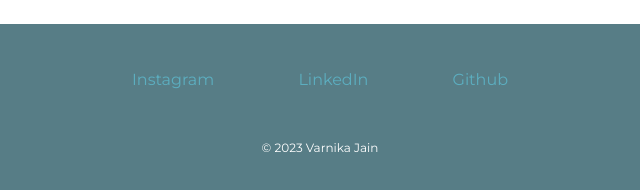
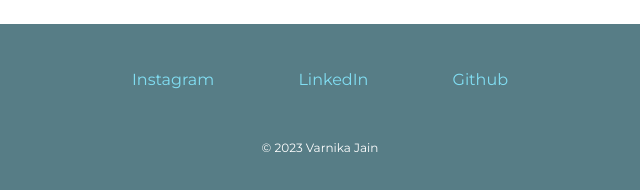
Before and after one commit to jainvarnika4/upflairs, a plain HTML site: page index.html in a window 1280 px wide. Shown: the part 2375-2565 px from the top of the page, 320-960 px from the left. Drawn offline with Linux system fonts and the light colour scheme.

Commit message:
color update

```diff
--- a/cc/style.css
+++ b/cc/style.css
@@ -138,7 +138,8 @@ a{
 
 .social-link{
     margin: 0px 40px;
-    color:var(--primaryAccentColor);
+    /* color:var(--primaryAccentColor);  */
+    color: #81def3;
 }
 .social-link:hover{
     color: white;
```
